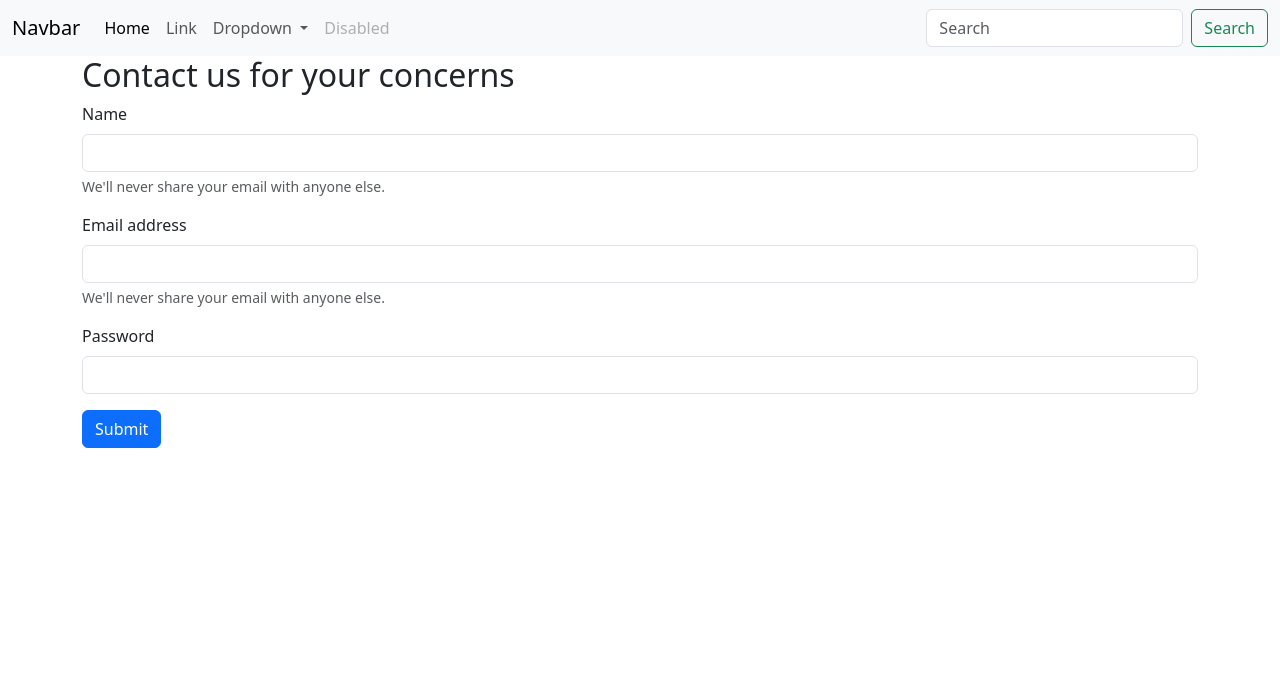
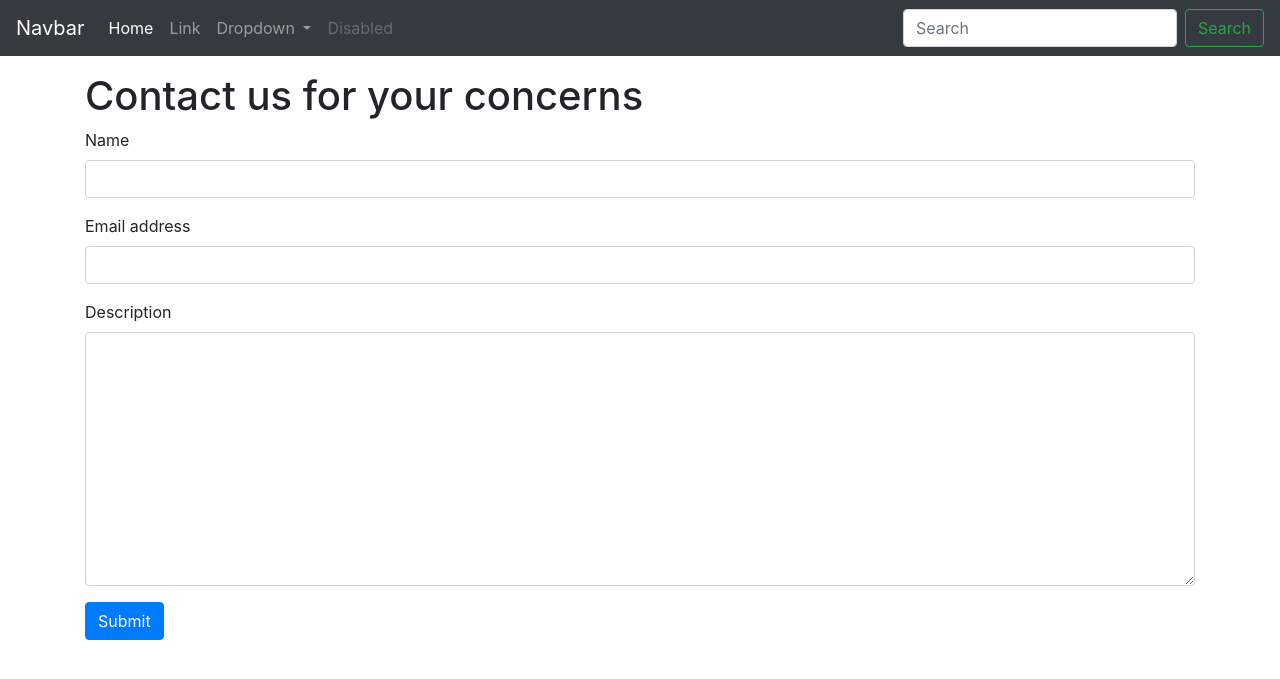
Before and after one commit to Gulshan-Kutty/Php-Mysql, a PHP site: page /28_mysql_saving_data_to_db.php in a window 1280 px wide. Shown: the top 679 px of the page. Run offline with PHP 8.4, Linux system fonts and the light colour scheme.

Commit message:
added a file where we submit data into the db.

```diff
--- a/28_mysql_saving_data_to_db.php
+++ b/28_mysql_saving_data_to_db.php
@@ -1,70 +1,124 @@
+
+
 <!doctype html>
 <html lang="en">
   <head>
+    <!-- Required meta tags -->
     <meta charset="utf-8">
-    <meta name="viewport" content="width=device-width, initial-scale=1">
+    <meta name="viewport" content="width=device-width, initial-scale=1, shrink-to-fit=no">
+
+    <!-- Bootstrap CSS -->
+    <link rel="stylesheet" href="https://cdn.jsdelivr.net/npm/bootstrap@4.4.1/dist/css/bootstrap.min.css" integrity="sha384-Vkoo8x4CGsO3+Hhxv8T/Q5PaXtkKtu6ug5TOeNV6gBiFeWPGFN9MuhOf23Q9Ifjh" crossorigin="anonymous">
+
     <title>Contact Us</title>
-    <link href="https://cdn.jsdelivr.net/npm/bootstrap@5.3.2/dist/css/bootstrap.min.css" rel="stylesheet" integrity="sha384-T3c6CoIi6uLrA9TneNEoa7RxnatzjcDSCmG1MXxSR1GAsXEV/Dwwykc2MPK8M2HN" crossorigin="anonymous">
   </head>
   <body>
-  <nav class="navbar navbar-expand-lg bg-body-tertiary">
-  <div class="container-fluid">
+  <nav class="navbar navbar-expand-lg navbar-dark bg-dark">
   <a class="navbar-brand" href="#">Navbar</a>
-    <button class="navbar-toggler" type="button" data-bs-toggle="collapse" data-bs-target="#navbarSupportedContent" aria-controls="navbarSupportedContent" aria-expanded="false" aria-label="Toggle navigation">
+  <button class="navbar-toggler" type="button" data-toggle="collapse" data-target="#navbarSupportedContent" aria-controls="navbarSupportedContent" aria-expanded="false" aria-label="Toggle navigation">
     <span class="navbar-toggler-icon"></span>
   </button>
+
   <div class="collapse navbar-collapse" id="navbarSupportedContent">
-      <ul class="navbar-nav me-auto mb-2 mb-lg-0">
-        <li class="nav-item">
-          <a class="nav-link active" aria-current="page" href="#">Home</a>
+    <ul class="navbar-nav mr-auto">
+      <li class="nav-item active">
+        <a class="nav-link" href="/Php-Mysql/28_mysql_saving_data_to_db.php">Home <span class="sr-only">(current)</span></a>
       </li>
       <li class="nav-item">
         <a class="nav-link" href="#">Link</a>
       </li>
       <li class="nav-item dropdown">
-          <a class="nav-link dropdown-toggle" href="#" role="button" data-bs-toggle="dropdown" aria-expanded="false">
+        <a class="nav-link dropdown-toggle" href="#" id="navbarDropdown" role="button" data-toggle="dropdown" aria-haspopup="true" aria-expanded="false">
           Dropdown
         </a>
-          <ul class="dropdown-menu">
-            <li><a class="dropdown-item" href="#">Action</a></li>
-            <li><a class="dropdown-item" href="#">Another action</a></li>
-            <li><hr class="dropdown-divider"></li>
-            <li><a class="dropdown-item" href="#">Something else here</a></li>
-          </ul>
+        <div class="dropdown-menu" aria-labelledby="navbarDropdown">
+          <a class="dropdown-item" href="#">Action</a>
+          <a class="dropdown-item" href="#">Another action</a>
+          <div class="dropdown-divider"></div>
+          <a class="dropdown-item" href="#">Something else here</a>
+        </div>
       </li>
       <li class="nav-item">
-          <a class="nav-link disabled" aria-disabled="true">Disabled</a>
+        <a class="nav-link disabled" href="#" tabindex="-1" aria-disabled="true">Disabled</a>
       </li>
     </ul>
-      <form class="d-flex" role="search">
-        <input class="form-control me-2" type="search" placeholder="Search" aria-label="Search">
-        <button class="btn btn-outline-success" type="submit">Search</button>
+    <form class="form-inline my-2 my-lg-0">
+      <input class="form-control mr-sm-2" type="search" placeholder="Search" aria-label="Search">
+      <button class="btn btn-outline-success my-2 my-sm-0" type="submit">Search</button>
     </form>
   </div>
+</nav>
+<?php
+    if ($_SERVER['REQUEST_METHOD'] == 'POST'){
+      $name = $_POST['name'];
+      $email = $_POST['email'];
+      $desc = $_POST['desc'];
+      // Follow the below steps to submit above variables/data into the database
+
+      // Connecting to the Database
+      $servername = "localhost";
+      $username = "root";
+      $password = "1100";
+      $database = "contacts";
+
+      // Create a connection
+      $conn = mysqli_connect($servername, $username, $password, $database);
+
+      // Die if connection was not successful
+      if (!$conn){
+          die("Sorry we failed to connect:".mysqli_connect_error());
+      }
+      else{
+          echo "connection was successful<br>";
+      }
+
+      // insert data into the table
+      $sql = "INSERT INTO `contact_us` (`name`, `email`, `concern`, `date`)
+      VALUES ('$name', '$email', '$desc', '0000-00-00 00:00:00');";
+      $result = mysqli_query($conn, $sql);
+
+      // Check for the data insertion success
+      if($result){
+        echo '<div class="alert alert-success alert-dismissible fade show" role="alert">
+        <strong>Success!</strong> Your entry has been submitted successfully.
+        <button type="button" class="close" data-dismiss="alert" aria-label="Close">
+          <span aria-hidden="true">&times;</span>
+        </button>
+        </div>';
+      }
+      else{
+          echo "The data was not inserted successfully because of this error.--->". mysqli_error($conn);
+      }
+
+}
+
+?>
+
+
+
+<div class="container mt-3">
+    <h1>Contact us for your concerns</h1>
+  <form action="/Php-Mysql/28_mysql_saving_data_to_db.php" method="post">
+    <div class="form-group">
+      <label for="name">Name</label>
+      <input type="text" name="name" class="form-control" id="name" aria-describedby="emailHelp"> <!-- name added seperately -->
     </div>
-</nav>
-<div class="container">
-    <h2>Contact us for your concerns</h2>
-<form action="gulphp/21_forms_get_post_request.php" method="post">
-  <div class="mb-3">
-    <label for="name" class="form-label">Name</label>
-    <input type="text" class="form-control" id="name" aria-describedby="emailHelp">
-    <div id="emailHelp" class="form-text">We'll never share your email with anyone else.</div>
+    <div class="form-group">
+      <label for="email">Email address</label>
+      <input type="email" name="email" class="form-control" id="email" aria-describedby="emailHelp"> <!-- name added seperately -->
     </div>
-  <div class="mb-3">
-    <label for="exampleInputEmail1" class="form-label">Email address</label>
-    <input type="email" class="form-control" id="exampleInputEmail1" aria-describedby="emailHelp">
-    <div id="emailHelp" class="form-text">We'll never share your email with anyone else.</div>
+    <div class="form-group">
+      <label for="desc">Description</label>
+      <textarea class="form-control" name="desc" id="desc" cols="30" rows="10"></textarea>
     </div>
-  <div class="mb-3">
-    <label for="exampleInputPassword1" class="form-label">Password</label>
-    <input type="password" class="form-control" id="exampleInputPassword1">
-  </div>
-
     <button type="submit" class="btn btn-primary">Submit</button>
   </form>
 </div>
 
-    <script src="https://cdn.jsdelivr.net/npm/bootstrap@5.3.2/dist/js/bootstrap.bundle.min.js" integrity="sha384-C6RzsynM9kWDrMNeT87bh95OGNyZPhcTNXj1NW7RuBCsyN/o0jlpcV8Qyq46cDfL" crossorigin="anonymous"></script>
+    <!-- Optional JavaScript -->
+    <!-- jQuery first, then Popper.js, then Bootstrap JS -->
+    <script src="https://code.jquery.com/jquery-3.4.1.slim.min.js" integrity="sha384-J6qa4849blE2+poT4WnyKhv5vZF5SrPo0iEjwBvKU7imGFAV0wwj1yYfoRSJoZ+n" crossorigin="anonymous"></script>
+    <script src="https://cdn.jsdelivr.net/npm/popper.js@1.16.0/dist/umd/popper.min.js" integrity="sha384-Q6E9RHvbIyZFJoft+2mJbHaEWldlvI9IOYy5n3zV9zzTtmI3UksdQRVvoxMfooAo" crossorigin="anonymous"></script>
+    <script src="https://cdn.jsdelivr.net/npm/bootstrap@4.4.1/dist/js/bootstrap.min.js" integrity="sha384-wfSDF2E50Y2D1uUdj0O3uMBJnjuUD4Ih7YwaYd1iqfktj0Uod8GCExl3Og8ifwB6" crossorigin="anonymous"></script>
   </body>
 </html>
```
Also changed, not shown: 21_forms_get_post_request.php (+16 -8 lines). Lines whose indentation alone changed are shown as unchanged.
